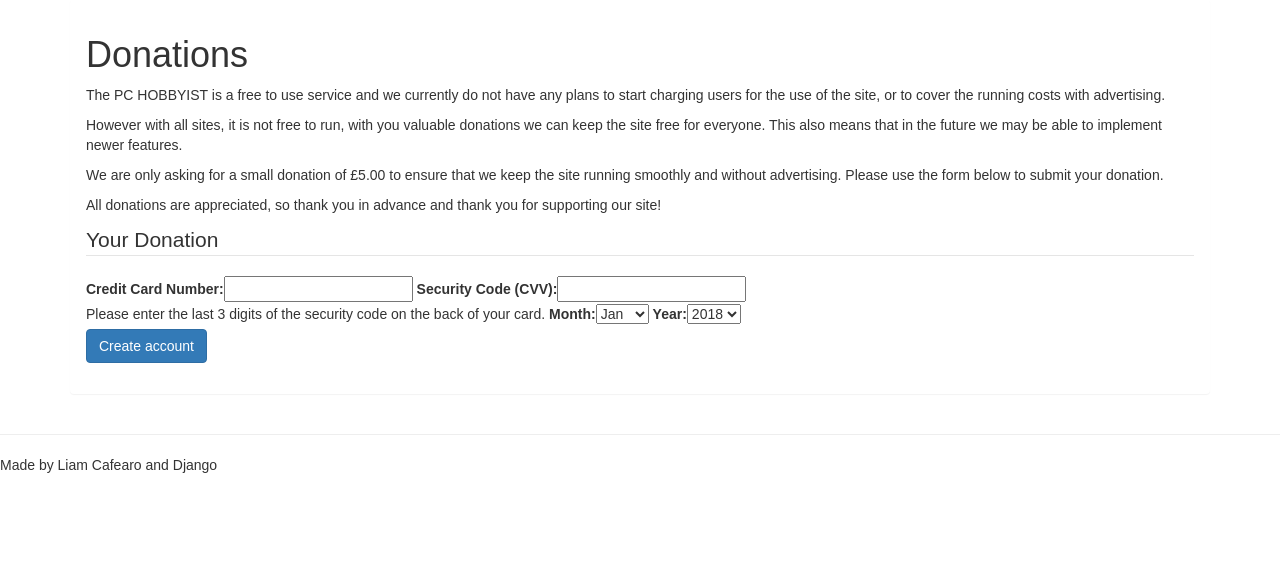
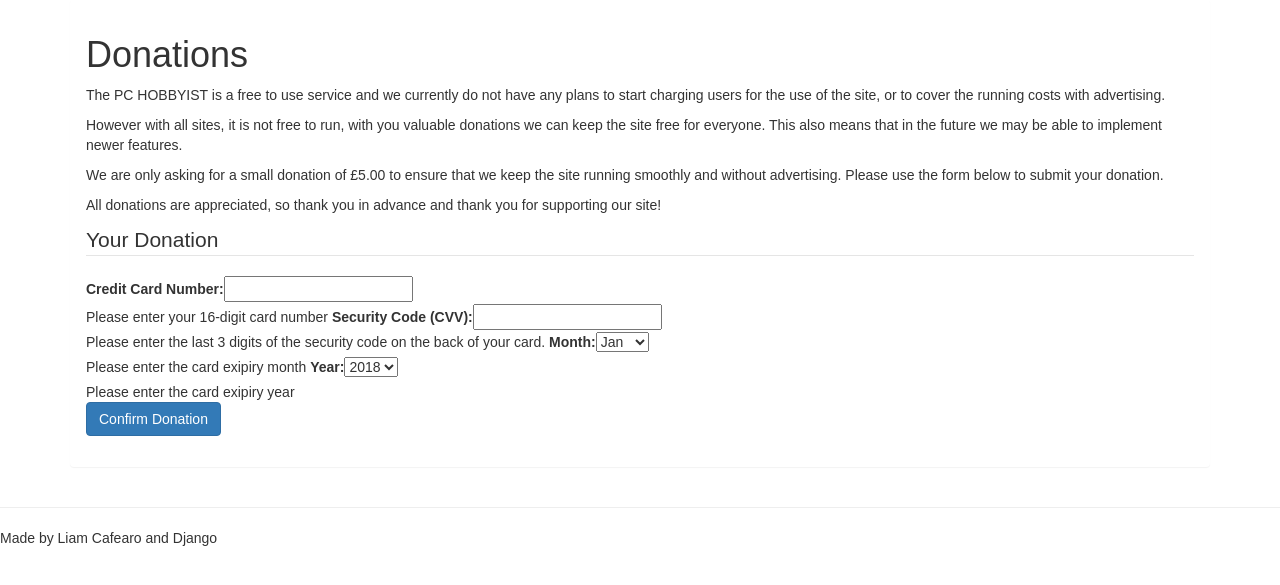
Before and after one commit to liam-cafearo/the_pc_hobbyist, a Django app: page /donations/ in a window 1280 px wide. Shown: the part 73-658 px from the top of the page. Run offline with Django 3.2, Linux system fonts and the light colour scheme; a user stored in the database is signed in; some libraries are stand-ins or nearby versions.

Commit message:
corrected missing syntax

```diff
--- a/donations/forms.py
+++ b/donations/forms.py
@@ -8,8 +8,8 @@
     MONTH_CHOICES = list(enumerate(MONTH_ABBREVIATIONS, 1))
     YEAR_CHOICES = [(i, i) for i in range(2018, 2039)]
 
-    credit_card_number = forms.CharField(label='Credit Card Number')
+    credit_card_number = forms.CharField(label='Credit Card Number', help_text="Please enter your 16-digit card number")
     cvv = forms.CharField(label='Security Code (CVV)', help_text="Please enter the last 3 digits of the security code on the back of your card.")
-    expiry_month = forms.ChoiceField(label="Month", choices=MONTH_CHOICES)
-    expiry_year = forms.ChoiceField(label="Year", choices=YEAR_CHOICES)
+    expiry_month = forms.ChoiceField(label="Month", choices=MONTH_CHOICES, help_text="Please enter the card exipiry month")
+    expiry_year = forms.ChoiceField(label="Year", choices=YEAR_CHOICES, help_text="Please enter the card exipiry year")
     stripe_id = forms.CharField(widget=forms.HiddenInput)
--- a/donations/templates/donationForm.html
+++ b/donations/templates/donationForm.html
@@ -3,11 +3,11 @@
 {% load staticfiles %}
 
 {% block head_js %}
-<script src="https://js.stripe.com/v2/" type="text/javascript"></script>
+<script type="text/javascript" src="https://js.stripe.com/v2/"></script>
 <script type="text/javascript">
     //<![CDATA[
     Stripe.publishablekey = '{{ publishable }}';
-    //]]
+    //]]>
 </script>
 <script type="text/javascript" src="{% static 'js/stripe.js' %}"></script>
 {% endblock %}
@@ -43,7 +43,7 @@
         </p>
     </div>
 </div>
-<form role="form" method="post" id="donation-form" action="{% url 'register' %}">
+<form role="form" method="post" id="donation-form" action="">
     <div id="credit-card-errors" style="display:none">
         <div class="alert-message block-message error" id="stripe-error-message"></div>
     </div>
@@ -52,7 +52,7 @@
     {% csrf_token %}
     {{ form | as_bootstrap }}
     <div class="form-group">
-        <button type="submit" class="btn btn-primary"> Create account</button>
+        <input class="btn btn-primary" type="submit" id="donate-btn" name="commit" value="Confirm Donation">
     </div>
 </form>
 {% endblock %}
--- a/donations/views.py
+++ b/donations/views.py
@@ -4,7 +4,7 @@
 from django.shortcuts import render, redirect
 from django.contrib import messages
 from .forms import donateForm
-from django.core.urlresolvers import reverse
+from django.core.urlresolvers import reverse, reverse_lazy
 from django.template.context_processors import csrf
 from django.conf import settings
 from django.contrib.auth.decorators import login_required
@@ -14,7 +14,7 @@
 stripe.api_key = settings.STRIPE_SECRET
 
 
-@login_required
+@login_required(login_url=reverse_lazy('login'))
 def donation(request):
     if request.method == "POST":
         form = donateForm(request.POST)
@@ -25,7 +25,6 @@
                     currency="GBP",
                     description=form.cleaned_data['email'],
                     card=form.cleaned_data['stripe_id'],
-                    statement_descriptor="PC HOBBYIST DONATION"
                 )
                 if customer.paid:
                     messages.success(request, "Thank you for your donation!")
--- a/static/js/stripe.js
+++ b/static/js/stripe.js
@@ -5,10 +5,10 @@
             number: $("#id_credit_card_number").val(),
             expMonth: $("#id_expiry_month").val(),
             expYear: $("#id_expiry_year").val(),
-            cvv: $("#id_cvv").val()
+            cvc: $("#id_cvv").val()
         };
 
-        $("#validate_card_btn").attr("disabled", true);
+        $("#donate-btn").attr("disabled", true);
         Stripe.createToken(card, function(status, response) {
             if (status === 200) {
                 console.log(status, response);
@@ -19,7 +19,7 @@
             } else {
                 $("stripe-error-message").text(response.error.message);
                 $("#credit-card-errors").show();
-                $("#validate_card_btn").attr("disabled", false);
+                $("#donate-btn").attr("disabled", false);
             }
         });
         return false;
```
Also changed, not shown: forum/views.py (+5 -5 lines), db.sqlite3, 3 other files.
